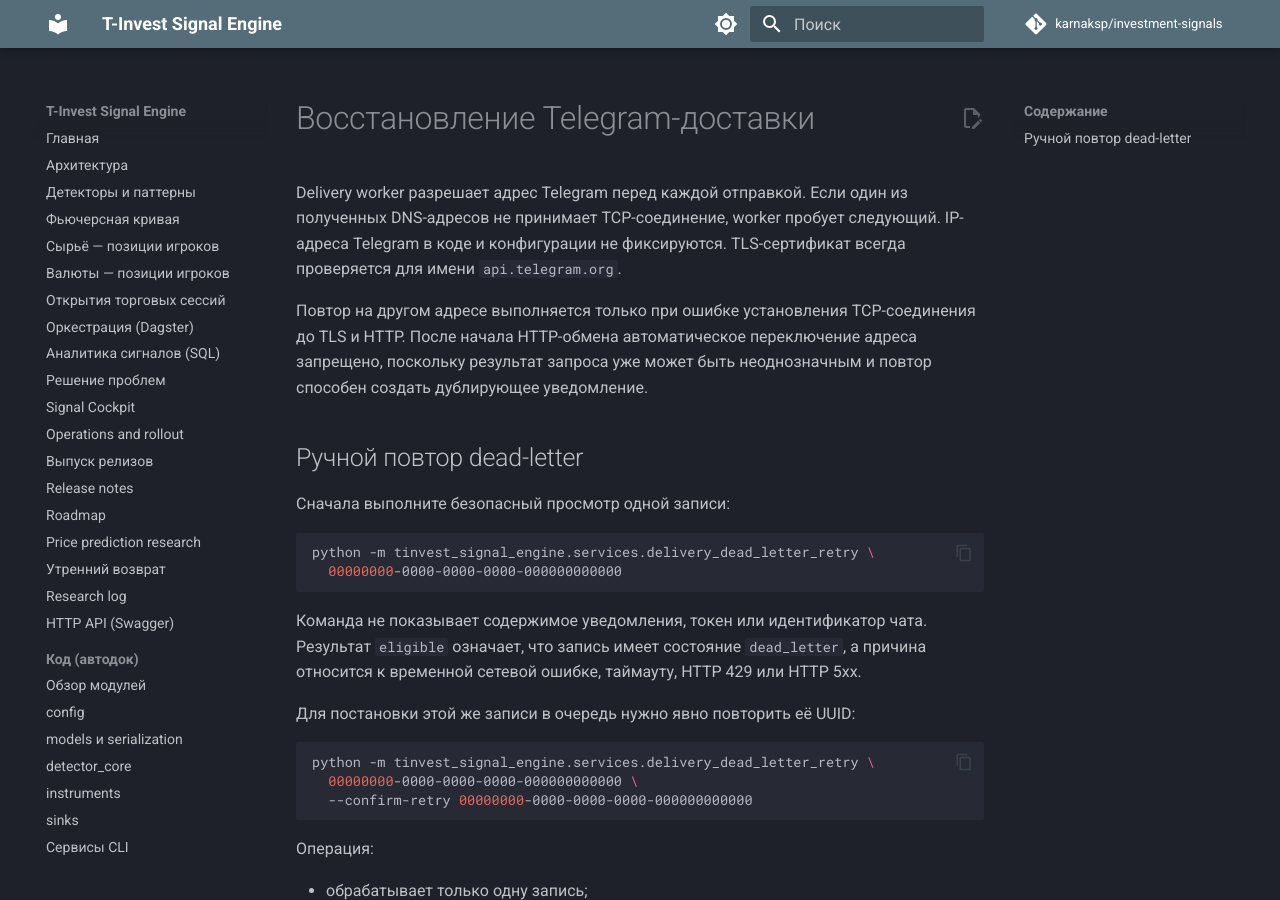
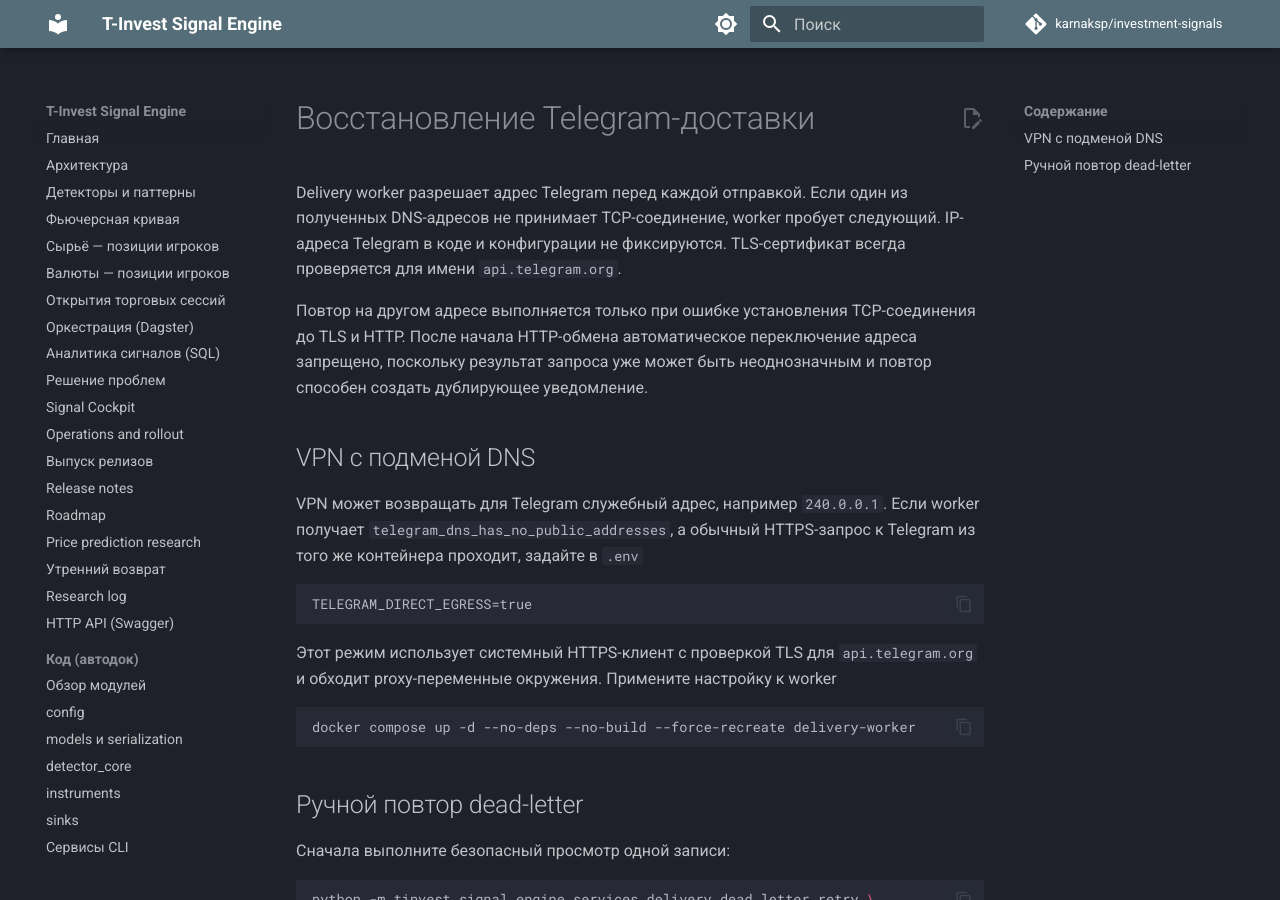
Before and after one commit to karnaksp/investment-signals, an MkDocs documentation site: the page built from docs/telegram_delivery_recovery.md, in a window 1280 px wide and 900 px high. Built offline with MkDocs 1.6.1 and Material for MkDocs 9.7.7, drawn with Linux system fonts in a browser that asks for light colours; comment, search, counter and statistics services are not loaded.

Commit message:
fix(delivery): support VPN DNS in direct Telegram egress

````diff
--- a/docs/telegram_delivery_recovery.md
+++ b/docs/telegram_delivery_recovery.md
@@ -9,6 +9,24 @@ IP-адреса Telegram в коде и конфигурации не фикси
 до TLS и HTTP. После начала HTTP-обмена автоматическое переключение адреса
 запрещено, поскольку результат запроса уже может быть неоднозначным и повтор
 способен создать дублирующее уведомление.
+
+## VPN с подменой DNS
+
+VPN может возвращать для Telegram служебный адрес, например `240.0.0.1`.
+Если worker получает `telegram_dns_has_no_public_addresses`, а обычный HTTPS-запрос
+к Telegram из того же контейнера проходит, задайте в `.env`
+
+```dotenv
+TELEGRAM_DIRECT_EGRESS=true
+```
+
+Этот режим использует системный HTTPS-клиент с проверкой TLS для
+`api.telegram.org` и обходит proxy-переменные окружения. Примените настройку
+к worker
+
+```bash
+docker compose up -d --no-deps --no-build --force-recreate delivery-worker
+```
 
 ## Ручной повтор dead-letter
 
````
Also changed, not shown: 3 other files.
